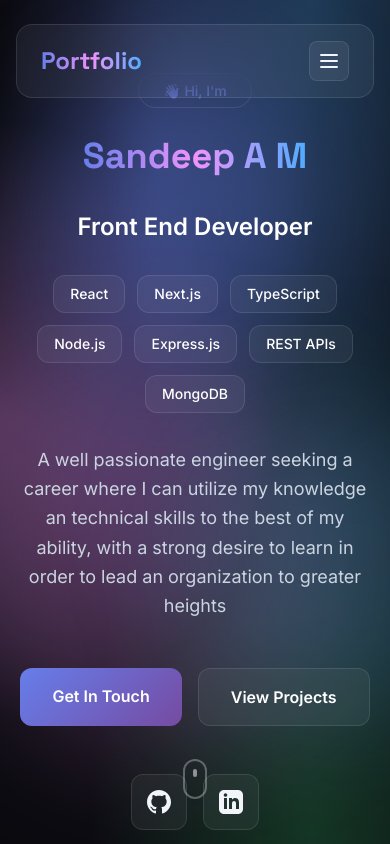
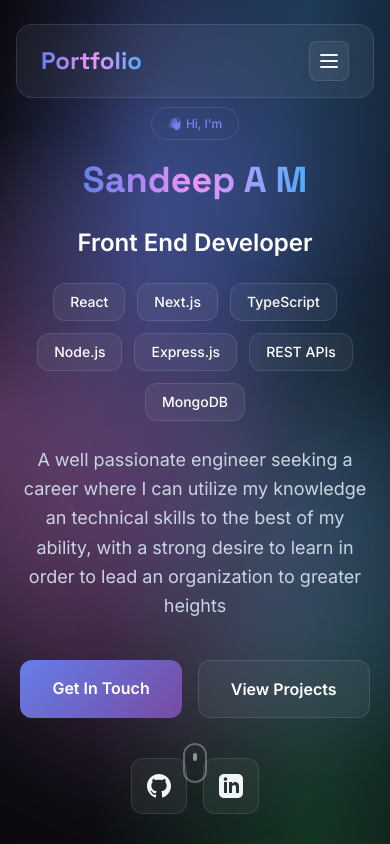
Before and after one commit to SandeepMohan99/Sandeep-Porfolio, a React (Vite) app: page / in a window 390 px wide. Shown: the top 844 px of the page. Built offline with nearby package versions, Linux system fonts and the light colour scheme.

Commit message:
hero-update -1

```diff
--- a/src/components/Hero.jsx
+++ b/src/components/Hero.jsx
@@ -3,7 +3,7 @@ import { summary } from '../data/skills';
 
 const Hero = () => {
     return (
-        <section id="home" className="min-h-screen flex items-center justify-center px-4 pt-16 relative overflow-hidden">
+        <section id="home" className="min-h-screen flex items-center justify-center px-4 pt-20 md:pt-16 relative overflow-hidden">
             {/* Animated Mesh Background */}
             <div className="absolute inset-0 bg-mesh"></div>
 
@@ -13,7 +13,7 @@ const Hero = () => {
             <div className="absolute top-1/2 left-1/2 w-80 h-80 bg-accent/20 rounded-full blur-3xl animate-float" style={{ animationDelay: '4s' }}></div>
 
             <div className="max-w-7xl w-full relative z-10">
-                <div className="flex flex-col items-center text-center space-y-8">
+                <div className="flex flex-col items-center text-center space-y-6 md:space-y-8">
                     {/* Greeting */}
                     <motion.div
                         initial={{ opacity: 0, y: 20 }}
@@ -21,7 +21,7 @@ const Hero = () => {
                         transition={{ duration: 0.5 }}
                         className="inline-block"
                     >
-                        <span className="px-6 py-2 glass rounded-full text-sm font-medium text-gradient-primary">
+                        <span className="px-4 py-2 md:px-6 md:py-2 glass rounded-full text-xs md:text-sm font-medium text-gradient-primary">
                             👋 Hi, I'm
                         </span>
                     </motion.div>
```
